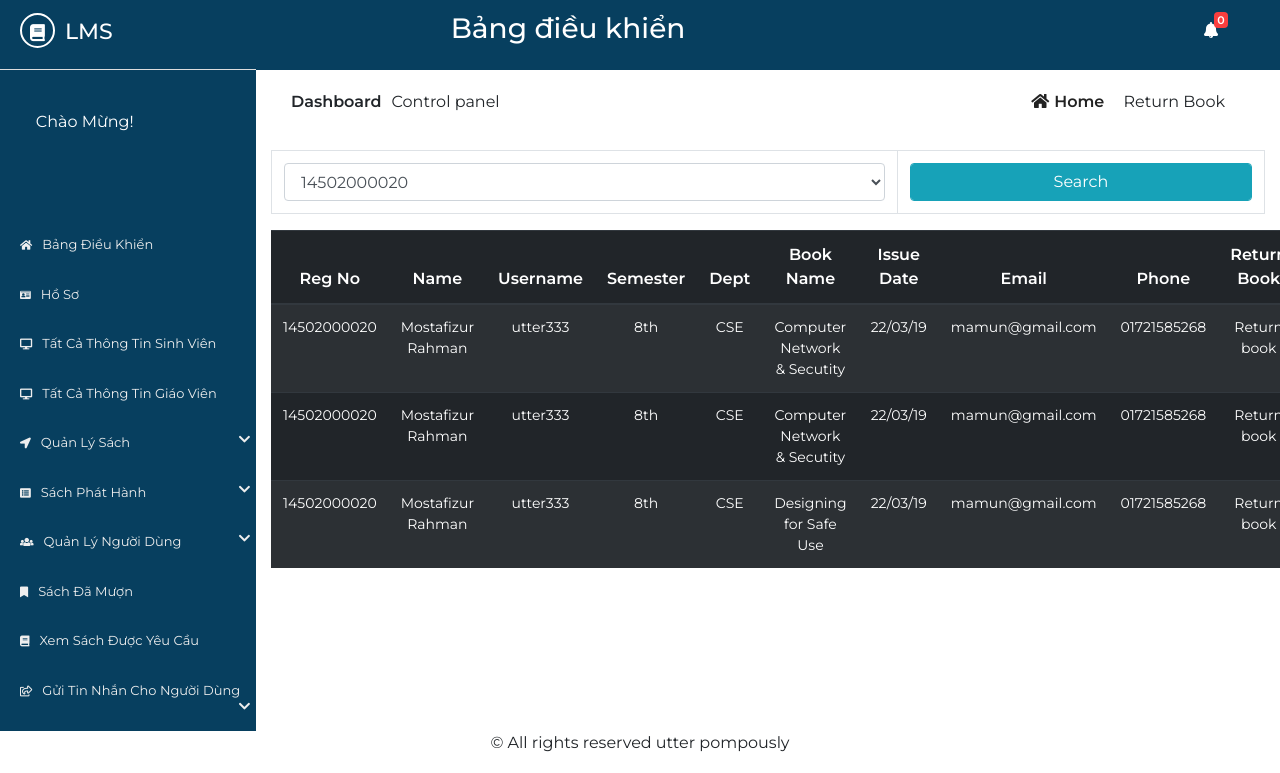
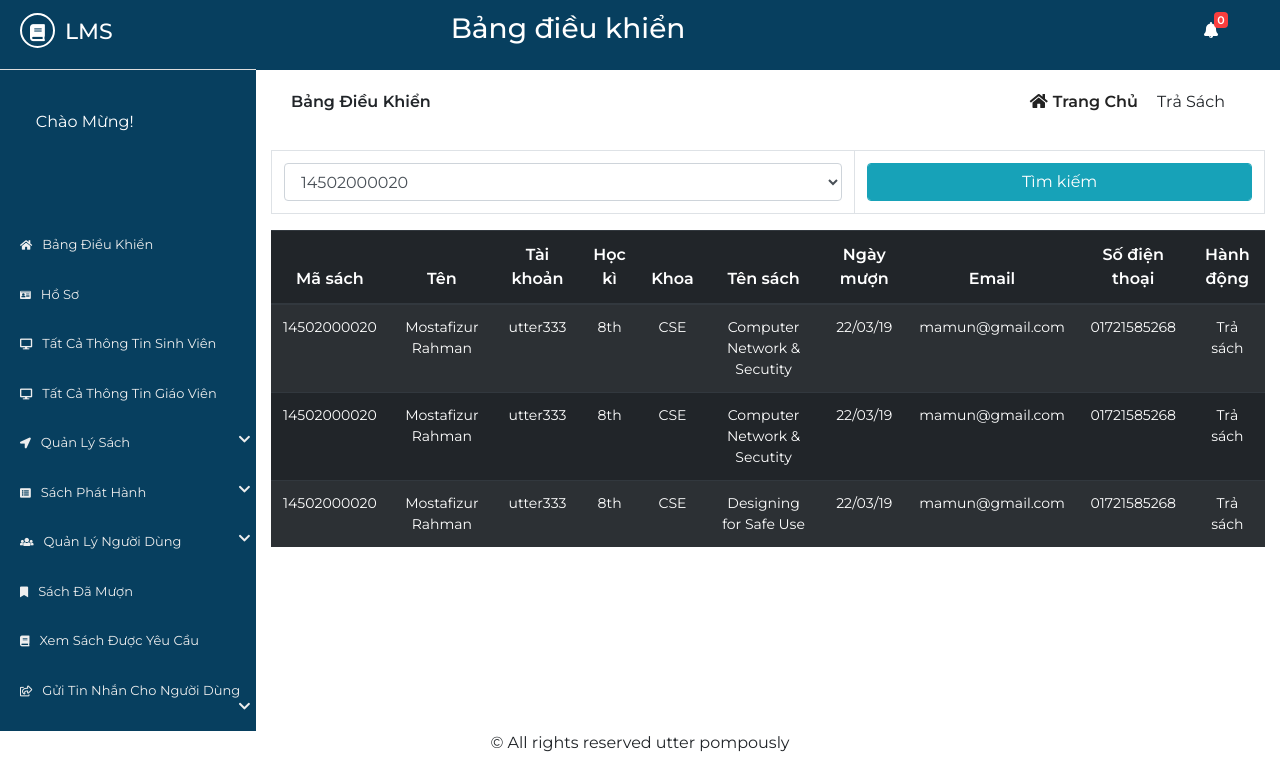
Before and after one commit to DreamLU2508/lms, a PHP site: page /lms/return-book.php in a window 1280 px wide. Shown: the top 773 px of the page. Run offline with PHP 8.4, Linux system fonts and the light colour scheme; the visitor is signed in with stand-in values (Sample User, id 1); data comes from the database, SQL or seed files in the repository; data that the repository does not hold is empty.

Commit message:
15 phan tiep

```diff
--- a/Source/librarian/dashboard.php
+++ b/Source/librarian/dashboard.php
@@ -45,7 +45,7 @@
                                          echo $result;
                                     ?>
                                     </span></h3>
-								<h4><a href="#">Thành viên</a></h4>
+								<h4><a href="members.php">Thành viên</a></h4>
 							</div>
 						</div>
 					</div>
--- a/Source/librarian/index.php
+++ b/Source/librarian/index.php
@@ -60,7 +60,7 @@
                     if ($count==0) {
                         ?>
                         <div class="alert alert-warning">
-                            <strong style="color:#333">Invalid!</strong> <span style="color: red;font-weight: bold; ">Username Or Password.</span>
+                            <strong style="color:#333">Tài khoản hoặc mật khẩu</strong> <span style="color: red;font-weight: bold; ">Không hợp lệ</span>
                         </div>
                     <?php
                     }
--- a/Source/librarian/members.php
+++ b/Source/librarian/members.php
@@ -17,13 +17,12 @@
 				<div class="row">
 					<div class="col-md-6">
 						<div class="left">
-							<p><span>dashboard</span>Control panel</p>
+							<p><span>Bảng điều khiển</span></p>
 						</div>
 					</div>
 					<div class="col-md-6">
 						<div class="right text-right">
-							<a href="dashboard.php"><i class="fas fa-home"></i>home</a>
-							<span class="disabled">add user</span>
+							<a href="dashboard.php"><i class="fas fa-home"></i>Trang chủ</a>
 						</div>
 					</div>
 				</div>
--- a/Source/librarian/return-book.php
+++ b/Source/librarian/return-book.php
@@ -17,13 +17,13 @@
 				<div class="row">
 					<div class="col-md-6">
 						<div class="left">
-							<p><span>dashboard</span>Control panel</p>
+							<p><span>Bảng điều khiển</span></p>
 						</div>
 					</div>
 					<div class="col-md-6">
 						<div class="right text-right">
-							<a href="dashboard.php"><i class="fas fa-home"></i>home</a>
-							<span class="disabled">return book</span>
+							<a href="dashboard.php"><i class="fas fa-home"></i>Trang chủ</a>
+							<span class="disabled">Trả sách</span>
 						</div>
 					</div>
 				</div>
@@ -39,7 +39,7 @@
                                    </select>
                                </td>
                                <td>
-                                   <input type="submit" name="submit1" class="btn btn-info form-control" value="Search">
+                                   <input type="submit" name="submit1" class="btn btn-info form-control" value="Tìm kiếm">
                                </td>
                            </tr>
                        </table>
@@ -50,16 +50,16 @@
 								<table class="table  table-striped table-dark text-center">
 									<thead>
 										<tr>
-											<th>Reg No</th>
-											<th>Name</th>
-											<th>Username</th>
-											<th>Semester</th>
-											<th>Dept</th>
-											<th>Book Name</th>
-											<th>Issue Date</th>
+											<th>Mã sách</th>
+											<th>Tên</th>
+											<th>Tài khoản</th>
+											<th>Học kì</th>
+											<th>Khoa</th>
+											<th>Tên sách</th>
+											<th>Ngày mượn</th>
 											<th>Email</th>
-											<th>Phone</th>
-											<th>Return Book</th>
+											<th>Số điện thoại</th>
+											<th>Hành động</th>
 										</tr>
 									</thead>
 									<tbody>
@@ -73,7 +73,7 @@
 											<td>22/03/19</td>
 											<td>mamun@gmail.com</td>
 											<td>01721585268</td>
-											<td ><a href="return.php" class="link">Return book</a></td>
+											<td ><a href="return.php" class="link">Trả sách</a></td>
 										</tr>
 										<tr>
 											<td>14502000020</td>
@@ -85,7 +85,7 @@
 											<td>22/03/19</td>
 											<td>mamun@gmail.com</td>
 											<td>01721585268</td>
-											<td><a href="return.php" .std-info>Return book</a></td>
+											<td><a href="return.php" .std-info>Trả sách</a></td>
 										</tr>
 										<tr>
 											<td>14502000020</td>
@@ -97,7 +97,7 @@
 											<td>22/03/19</td>
 											<td>mamun@gmail.com</td>
 											<td>01721585268</td>
-											<td><a href="return.php" .std-info>Return book</a></td>
+											<td><a href="return.php" .std-info>Trả sách</a></td>
 										</tr>
 									</tbody>
 								</table>
```
Also changed, not shown: Source/librarian/issued-books.php (+10 -10 lines), Source/librarian/login.php (+7 -7 lines), Source/librarian/profile.php (+9 -9 lines), Source/librarian/registration.php (+15 -15 lines), Source/librarian/requested-books.php (+8 -8 lines), Source/librarian/send-to-student.php (+6 -6 lines), Source/librarian/send-to-teacher.php (+6 -6 lines), Source/librarian/upload/1652166998.png (added).
